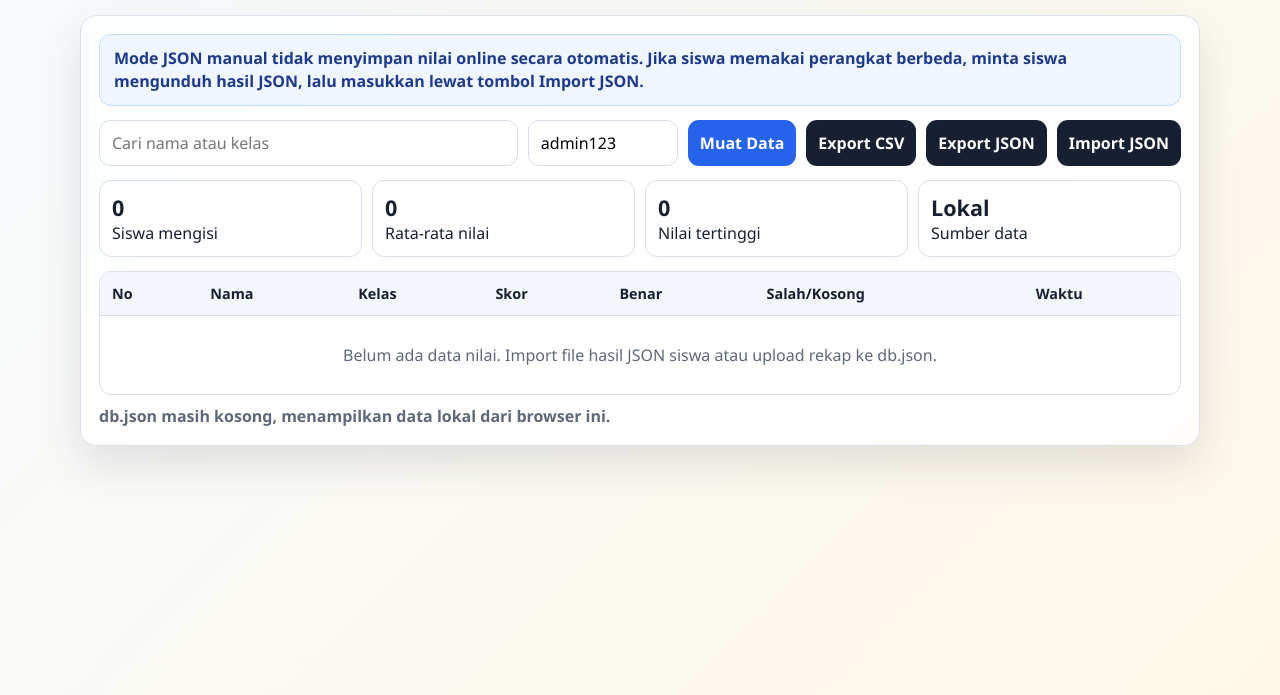
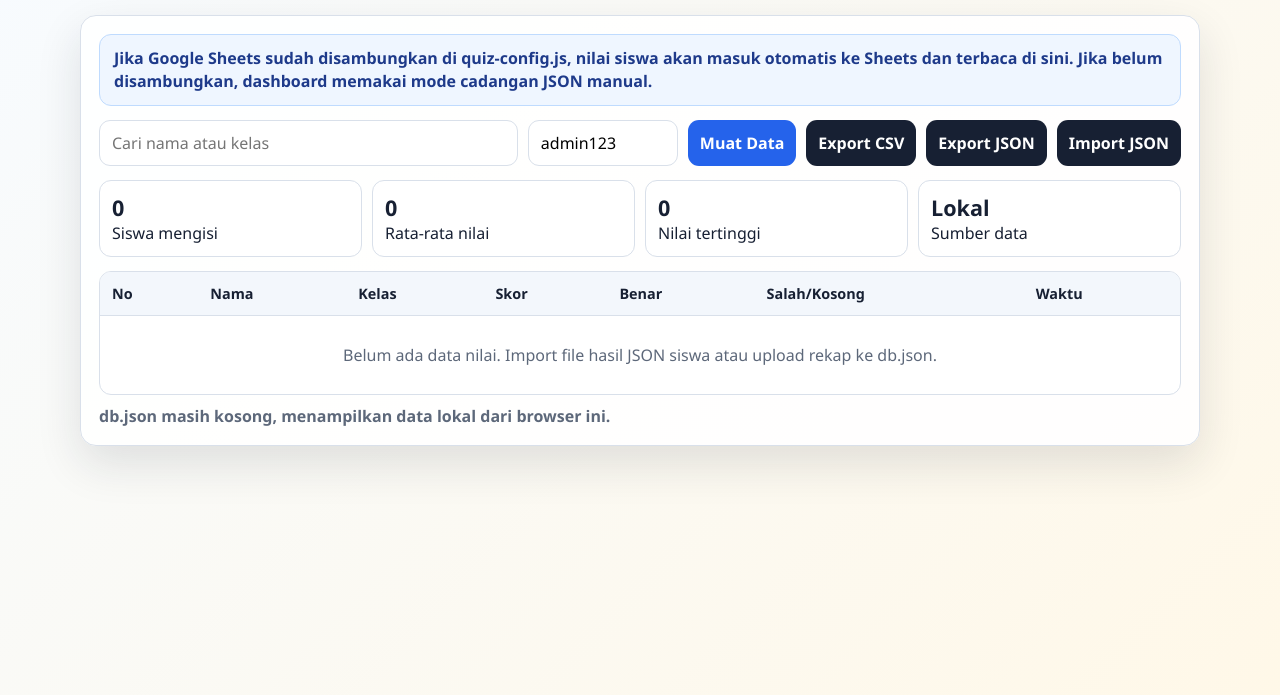
Before and after one commit to ranti26/quiz-koding, a plain HTML site: page admin.html in a window 1280 px wide. Shown: the part 105-800 px from the top of the page. Drawn offline with Linux system fonts and the light colour scheme.

Commit message:
Add Google Sheets setup guide

```diff
--- a/admin.html
+++ b/admin.html
@@ -45,7 +45,7 @@
 
     <section class="panel">
       <div class="notice">
-        Mode JSON manual tidak menyimpan nilai online secara otomatis. Jika siswa memakai perangkat berbeda, minta siswa mengunduh hasil JSON, lalu masukkan lewat tombol <strong>Import JSON</strong>.
+        Jika Google Sheets sudah disambungkan di <strong>quiz-config.js</strong>, nilai siswa akan masuk otomatis ke Sheets dan terbaca di sini. Jika belum disambungkan, dashboard memakai mode cadangan JSON manual.
       </div>
       <div class="toolbar">
         <input id="searchInput" placeholder="Cari nama atau kelas" />
--- a/quiz-config.js
+++ b/quiz-config.js
@@ -1,11 +1,11 @@
 window.QUIZ_CONFIG = {
-  // Mode JSON manual: dashboard admin akan mencoba membaca file ini.
+  // Cadangan JSON manual jika Google Sheets belum disambungkan.
   dbJsonUrl: "db.json",
 
-  // Isi setelah Google Apps Script dipublish sebagai Web App.
+  // Isi URL Web App Google Apps Script di sini agar nilai siswa masuk otomatis ke Google Sheets.
   // Contoh: "https://script.google.com/macros/s/AKfycbxxxx/exec"
   endpointUrl: "",
 
-  // Ganti kode ini sebelum dipakai online. Kode ini dipakai admin.html untuk membaca daftar nilai.
+  // Samakan dengan ADMIN_KEY di google-apps-script.js.
   adminKey: "admin123"
 };
```
Also changed, not shown: 2 other files.
